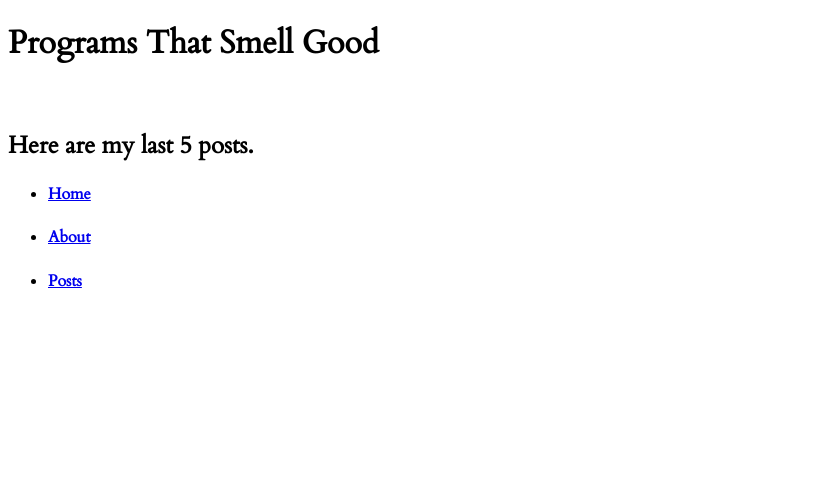
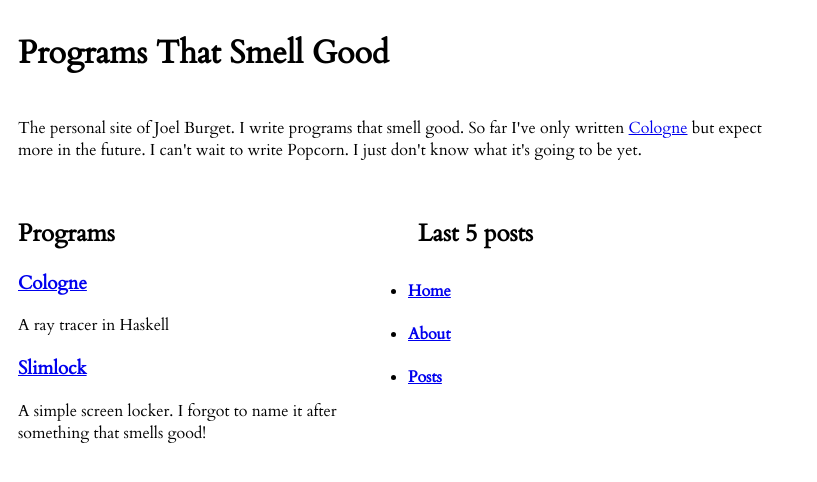
Before and after one commit to joelburget/formative, a Django app: template templates/homepage.html in a window 1280 px wide. Shown: the top 482 px of the page, without its empty margins (0-817 px from the left). Run offline with Django 3.2, Linux system fonts and the light colour scheme; the template is opened without the code that fills it, so the values that code supplies are empty; some libraries are stand-ins or nearby versions.

Commit message:
Update homepage.

```diff
--- a/templates/homepage.html
+++ b/templates/homepage.html
@@ -4,22 +4,55 @@
 {% block header %}
   <link href='http://fonts.googleapis.com/css?family=Cardo&subset=latin' rel='stylesheet' type='text/css'>
   <style>
-    body, h1, h2, h3, h4 {font-family: 'Cardo', arial, serif;}
+    @media screen and (min-width: 1050px) {
+      .content {
+        width: 800px;
+      }
+      .intro-p, .intro-h {
+        padding: 10px;
+      }
+      .programs {
+        float: left;
+        width: 380px;
+        padding: 10px;
+        margin: 0px;
+      }
+      .posts {
+        float: right;
+        width: 380px;
+        padding: 10px;
+        margin: 0px;
+      }
+    }
+    body, h1, h2, h3, h4 {font-family: 'Cardo', serif;}
+    /*body {
+      background-image: url('/media/texture.jpg');
+      background-attachment: fixed;
+    }*/
   </style>
 {% endblock %}
 
 {% block content %}
 <div class="content">
-  <h1>Programs That Smell Good</h1>
-  <br />
-  <h2>Here are my last 5 posts.</h2>
-{% for object in latest_post_list %}
-{% if object.public or perm.posts.proofread %}
+  <h1 class="intro-h">Programs That Smell Good</h1>
+  <p class="intro-p">The personal site of Joel Burget. I write programs that smell good. So far I've only written <a href="/cologne/">Cologne</a> but expect more in the future. I can't wait to write Popcorn. I just don't know what it's going to be yet.</p>
 <div class="block">
-<a href="{{ object.slug }}/"><h3>{{ object.title }}</h3></a>
-{{ object.body|truncatewords_html:"50"|striptags }}
+  <div class="programs">
+    <h2>Programs</h2>
+    <h3><a href="/cologne/">Cologne</a></h3>
+    <p>A ray tracer in Haskell</p>
+    <h3><a href="https://github.com/joelburget/slimlock">Slimlock</a></h3>
+    <p>A simple screen locker. I forgot to name it after something that smells good!</p>
+  </div>
+  <div class="posts">
+  <h2>Last 5 posts</h2>
+  {% for object in latest_post_list %}
+  {% if object.public or perm.posts.proofread %}
+    <h3><a href="{{ object.slug }}/">{{ object.title }}</a></h3>
+  {{ object.body|truncatewords_html:"30"|striptags }}
+  {% endif %}
+  {% endfor %}
+  </div>
 </div>
-{% endif %}
-{% endfor %}
 </div>
 {% endblock %}
```
